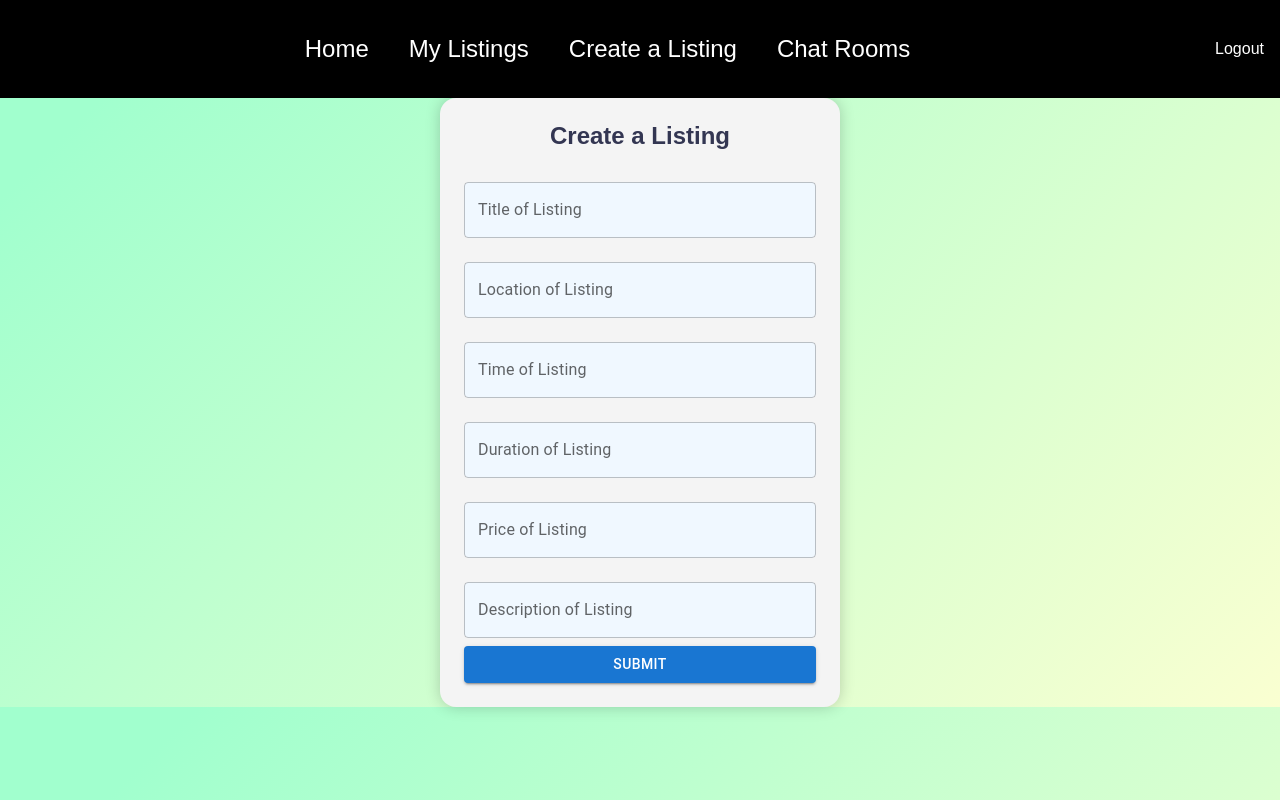
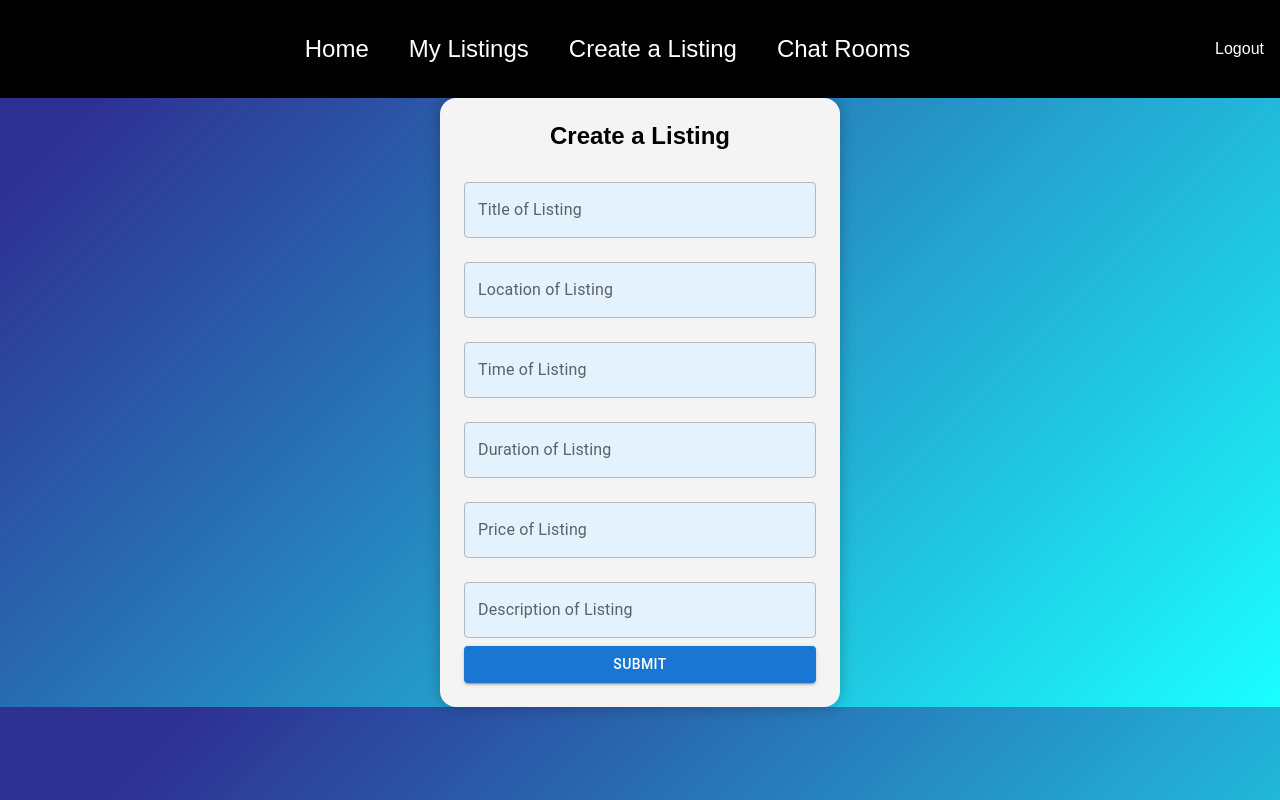
Before and after one commit to Nathaniel-github/LineWaiter, a React (Create React App) app in the folder LineWaiter/line-waiter/: page /create-listing in a window 1280 px wide. Built offline with nearby package versions, Linux system fonts and the light colour scheme.

Commit message:
Updated gradient to blue
Blue gradients fits our theme

```diff
--- a/LineWaiter/line-waiter/src/pages/createlisting.css
+++ b/LineWaiter/line-waiter/src/pages/createlisting.css
@@ -1,52 +1,53 @@
 body {
-    background: linear-gradient(135deg, #A1FFCE 10%, #FAFFD1 100%); /* Soft gradient background */
+    background: linear-gradient(135deg, #2E3192 10%, #1BFFFF 100%); /* Slightly brighter blue gradient background */
     font-family: 'Helvetica Neue', sans-serif;
-    color: #333;
+    color: #FFF; /* Keeping text white for readability */
 }
 
 h2 {
-    color: #333652; /* Dark, for contrast against the lighter background */
+    color: #000000; /* Changing text color to black */
     text-align: center;
     margin-bottom: 1rem;
 }
 
 .create-listing-form {
-    box-shadow: 0 10px 25px rgba(0, 0, 0, 0.1); /* More pronounced shadow for depth */
+    box-shadow: 0 10px 25px rgba(0, 0, 0, 0.2); /* Deeper shadow for contrast */
     border-radius: 8px;
-    background-color: rgba(255, 255, 255, 0.8); /* Slightly transparent white for depth */
+    background-color: rgba(255, 255, 255, 0.15); /* Slightly more visible white for a subtle contrast */
     padding: 20px;
-    border: 1px solid #ddd; /* Subtle border */
+    border: 1px solid #bbb; /* Adjusting border for better visibility */
+    backdrop-filter: blur(5px); /* Retaining the frosted glass effect */
 }
 
 .MuiTextField-root {
-    background-color: #F0F8FF; /* Light blue background for input fields */
+    background-color: #E3F2FD; /* Slightly light blue background for input fields */
     border-radius: 5px; /* Rounded corners for the input fields */
     border: 1px solid #ccc; /* Slight border for definition */
 }
 
 .MuiInputBase-input {
-    color: #555; /* Darker text color for readability */
+    color: #333; /* Dark text color for contrast and readability */
 }
 
 .MuiButton-root {
     display: block;
     width: 100%;
     margin-top: 20px;
-    background-color: #4CAF50; /* Vibrant green button */
+    background-color: #5B63D3; /* Brighter blue for the button */
     color: white;
     padding: 10px 0;
 }
 
 .MuiButton-root:hover {
-    background-color: #45A049; /* Slightly darker green on hover */
+    background-color: #3B41A5; /* Slightly darker blue on hover for a subtle effect */
 }
 
 .sign-up-success-message {
-    color: #4CAF50; /* Echoing the button color for consistency */
+    color: #5B63D3; /* Echoing the button color for consistency */
     text-align: center;
     font-size: 1rem;
     padding: 10px 0;
-    background-color: #EBF5EB; /* Light green background for the message */
+    background-color: #B3E5FC; /* Lighter blue background for the message, enhancing visibility */
     border-radius: 5px;
     margin: 20px 0;
 }
@@ -55,7 +56,8 @@ h2 {
     max-width: 500px;
     margin: auto;
     padding: 3rem;
-    background-color: rgba(255, 255, 255, 0.95); /* More opaque white for form background */
-    border-radius: 8px; /* Consistent rounded corners */
-    box-shadow: 0px 0px 15px rgba(0, 0, 0, 0.2); /* Stronger shadow for more pop */
+    background-color: rgba(255, 255, 255, 0.1); /* Adjusting for a more transparent look to blend with the bright theme */
+    border-radius: 8px; /* Keeping rounded corners */
+    box-shadow: 0px 0px 15px rgba(0, 0, 0, 0.25); /* Adjusting shadow for consistency */
+    backdrop-filter: blur(8px); /* Fine-tuning the frosted glass effect */
 }
```
